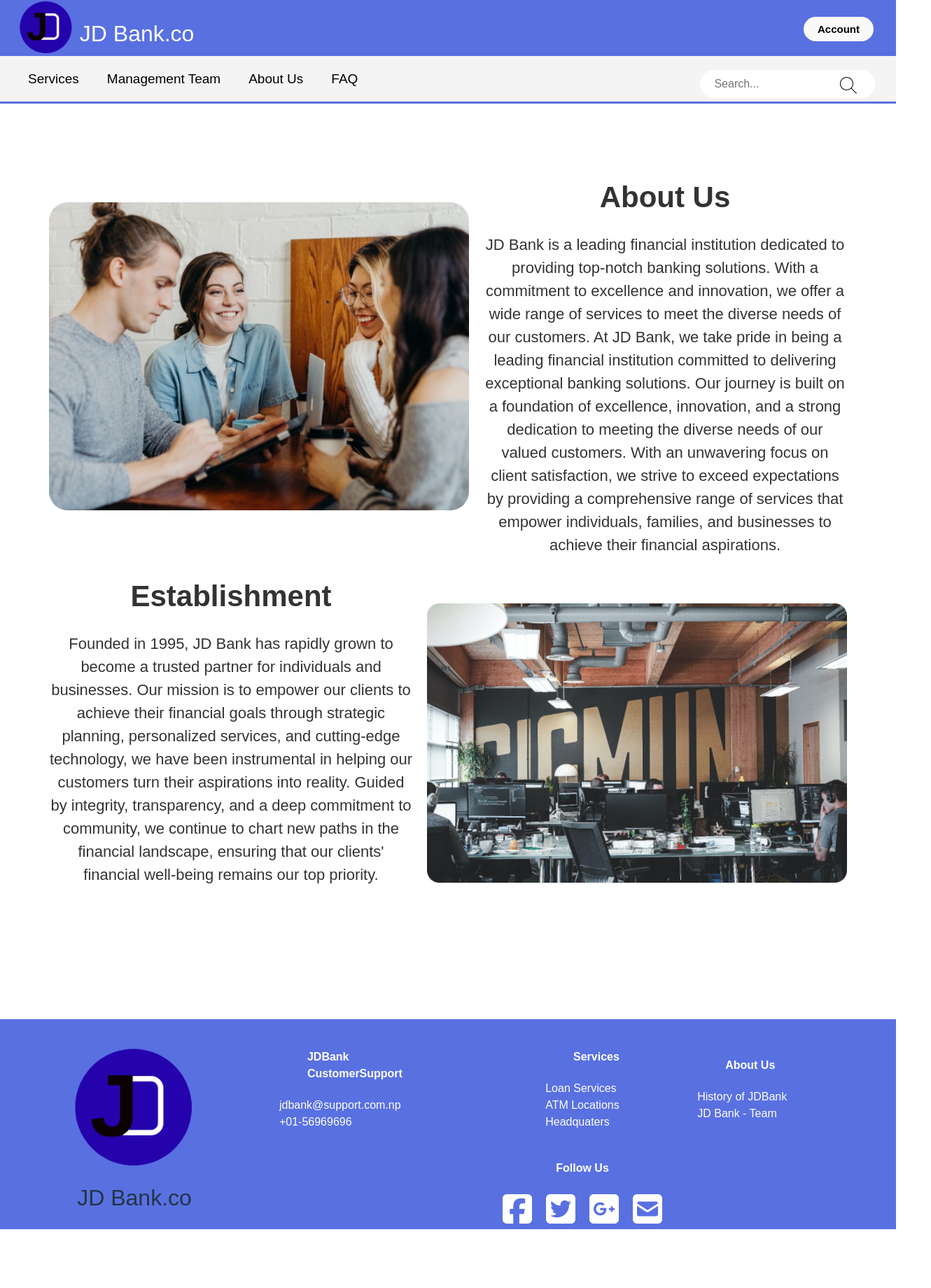
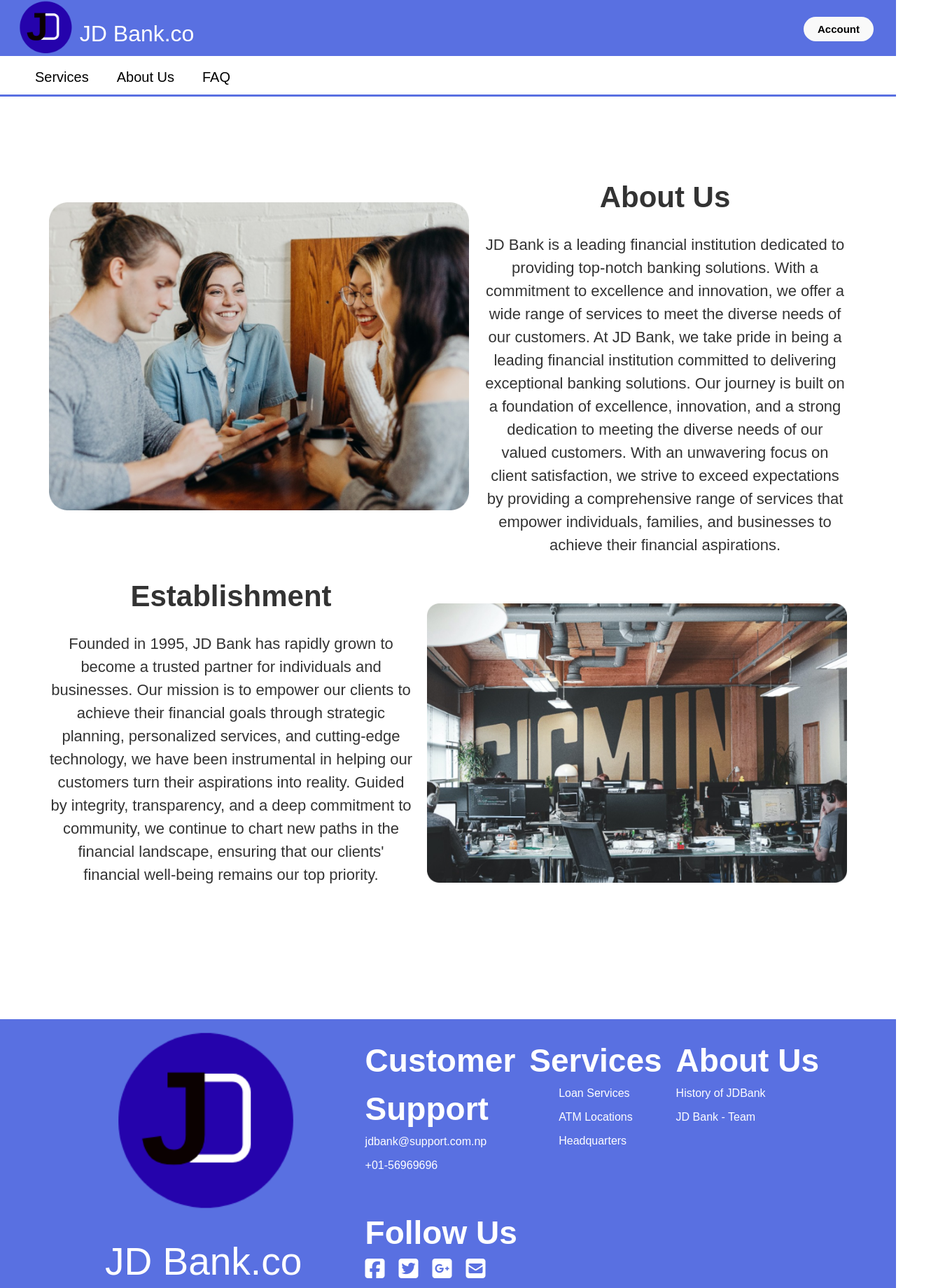
Before and after one commit to sarthakshrestha/JDBankProject, a React (Vite) app: page /AboutUsPage in a window 1280 px wide. Shown: the top 1840 px of the page at 70% size, 1330 px wide, since content can reach past the window. Before the commit the page ends 1756 px from the top, so only its background shows below. Built offline with nearby package versions, Linux system fonts and the light colour scheme.

Commit message:
Header & Footer Update

```diff
--- a/src/Footer/Footer.css
+++ b/src/Footer/Footer.css
@@ -1,105 +1,118 @@
 * {
     box-sizing: border-box;
-}
-
-.footer {
-    position: relative;
-    display: flex;
-
-    width: 100%;
-    height: 300px;
-
-    background-color: #5970e1;
-}
-
-.footerLeft {
-    width: 30%;
-    height: 100%;
-    position: relative;
-    padding-top: 3%;
-
-    font-size: 32px;
-    text-align: center;
-}
-
-.footerLeft img {
-    width: 180px;
-    height: 180px;
-}
-
-.footerRight {
-    width: 70%;
-    height: 100%;
-
-    position: relative;
-    display: block;
-
-    color: white;
-}
-
-.footerRight ul {
-    list-style-type: none;
     margin: 0;
     padding: 0;
 }
 
-.footerRight a {
+.footer {
+    display: flex;
+    justify-content: space-between;
+    align-items: center;
+    width: 100%;
+    background-color: #5970e1; /* Lighter background color */
+    color: white; /* White text color */
+    padding: 40px 20px; /* Increased vertical padding for height */
+    height: 400px; /* Increased height */
+}
+
+.footerLeft {
+    text-align: right; /* Align the logo to the right */
+    margin-left: 130px;
+}
+
+.social-icons .fa{
     color: white;
 }
 
-.footerRightTop {
-    width: 100%;
-    height: 60%;
-    position: relative;
-    display: flex;
-
-    text-align: left;
-    font-size: 16px;
+.footerLogo {
+    width: 270px; /* Increase the width of the logo */
+    height: auto; /* Maintain aspect ratio */
 }
 
-.footerRightTop h4 {
-    position: relative;
-    padding-left: 40px;
+.footer_BankName {
+    font-size: 55px;
+    margin-top: 15px;
 }
 
-.JDBankCustomerSupport {
-    width: 30%;
-    margin: auto;
+.footerRight {
+    display: flex;
+    flex-direction: column;
+    margin-right: 90px;
 }
 
-.services {
-    width: 30%;
-    margin: auto;
+.footerRightTop {
+    display: flex;
+    gap: 20px;
+    margin-bottom: 40px;
 }
 
-.aboutUs {
-    width: 30%;
-    margin: auto;
+h4 {
+    font-size: 46px;
 }
 
-.socialMedia {
-    width: 100%;
-    text-align: center;
+ul {
+    list-style: none;
+    padding: 0;
 }
 
-.socialMedia ul {
-    position: absolute;
-    left: 28%;
-
-    bottom: 10%;
-    display: flex;
+ul li {
+    margin-bottom: 10px;
 }
 
-.social-container {
-    display: flex;
-    justify-content: center;
-    align-items: center;
-    gap: 10px; /* Add a 10px gap between icons */
+/* Style email links to be white */
+ul li a {
+    color: white;
+    text-decoration: none; /* Remove underlines from links */
 }
+
 
 .social-icons {
     display: flex;
-    justify-content: center;
+    gap: 20px;
     align-items: center;
-    gap: 20px; /* Add a 20px gap between icons */
 }
+
+.social i {
+    font-size: 24px;
+}
+
+/* Media query for small screens */
+@media (max-width: 768px) {
+    .footer {
+        flex-direction: column;
+        align-items: center;
+    }
+
+    .footerLeft {
+        text-align: center; /* Center align the logo on small screens */
+        margin-bottom: 20px;
+        margin-right: 25px;
+    }
+
+    .footerLogo {
+        margin-right: 0; /* Remove margin on small screens */
+    }
+
+    .footerRight {
+        text-align: center;
+        margin-left: 25px;
+    }
+
+    .footerRightTop {
+        flex-direction: column;
+        align-items: center;
+        margin-left: 50px;
+    }
+
+    .footer_BankName {
+        font-size: 14px;
+    }
+
+    h4 {
+        font-size: 24px;
+    }
+
+    .social-icons {
+        justify-content: center;
+    }
+}
--- a/src/Footer/Footer.jsx
+++ b/src/Footer/Footer.jsx
@@ -1,25 +1,20 @@
 import "./Footer.css";
 import logo from "./Images/Logo.png";
-import {NavLink} from "react-router-dom";
+import { NavLink } from "react-router-dom";
 
 export default function Footer() {
   return (
-        <>
-            <div className="footer">
+    <footer className="footer">
       <div className="footerLeft">
-                    <img src={logo} alt="Logo"/>
+        <img src={logo} alt="Logo" className="footerLogo" />
         <div className="footer_BankName">JD Bank.co</div>
       </div>
 
       <div className="footerRight">
         <div className="footerRightTop">
           <div className="JDBankCustomerSupport">
-                            <h4>
-                                JDBank
-                                <br/>
-                                CustomerSupport
-                            </h4>
-
+            <h4>Customer</h4>
+            <h4>Support</h4>
             <ul>
               <li>
                 <NavLink to="/Loan Services">jdbank@support.com.np</NavLink>
@@ -40,7 +35,7 @@ export default function Footer() {
                 <NavLink to="/ATMLocations">ATM Locations</NavLink>
               </li>
               <li>
-                                    <NavLink to="/Headquaters">Headquaters</NavLink>
+                <NavLink to="/Headquaters">Headquarters</NavLink>
               </li>
             </ul>
           </div>
@@ -61,41 +56,32 @@ export default function Footer() {
         <div className="footerRightBottom">
           <div className="socialMedia">
             <h4>Follow Us</h4>
-
-                            <section id="lab_social_icon_footer">
-                                <div class="social-container">
             <div class="social-icons">
               <a href="https://www.facebook.com" target="_blank">
                 <i
                   id="social-fb"
-                                                class="fa fa-facebook-square fa-3x social"
+                  class="fa fa-facebook-square fa-2x social"
                 ></i>
               </a>
               <a href="https://www.twitter.com" target="_blank">
-                                            <i
-                                                id="social-tw"
-                                                class="fa fa-twitter-square fa-3x social"
-                                            ></i>
+                <i id="social-tw" class="fa fa-twitter-square fa-2x social"></i>
               </a>
               <a href="https://www.gmail.com" target="_blank">
                 <i
                   id="social-gp"
-                                                class="fa fa-google-plus-square fa-3x social"
+                  class="fa fa-google-plus-square fa-2x social"
                 ></i>
               </a>
-                                        <a href="https://mailto:#" target="_blank">
+              <a href="mailto:" target="_blank">
                 <i
                   id="social-em"
-                                                class="fa fa-envelope-square fa-3x social"
+                  class="fa fa-envelope-square fa-2x social"
                 ></i>
               </a>
             </div>
           </div>
-                            </section>
         </div>
       </div>
-                </div>
-            </div>
-        </>
+    </footer>
   );
 }
--- a/src/Header/Header.css
+++ b/src/Header/Header.css
@@ -70,22 +70,24 @@
   outline: none;
 }
 
+
 .headerLower {
   position: relative;
+  margin-top: 15px;
   display: block;
   width: 100%;
-  height: 65px;
-  background-color: #f4f4f4;
+  height: 40px;
+  margin-left: 50px;
 }
 
 .headerLower_Nav {
-  height: 40px;
+  height: 50px;
   position: absolute;
 
   list-style-type: none;
   display: flex;
 
-  font-size: 19px;
+  font-size: 20px;
   font-weight: bold;
 }
 
@@ -100,13 +102,6 @@
   transition: 0.3s;
 }
 
-.headerLower_SearchBox_containter {
-  position: absolute;
-  right: 2%;
-  top: 30%;
-  text-decoration: none;
-}
-
 svg {
   width: 24px;
   height: 24px;
@@ -117,34 +112,7 @@ svg {
   margin-left: 230px;
 }
 
-.headerLower_SearchBox {
-  display: flex;
-  align-items: center;
-  width: 250px;
-  height: 35px;
-  padding-left: 10px;
-  border: 10px solid white;
-  border-radius: 50px;
-}
-
-.headerLower_SearchBox input {
-  border: none;
-  outline: none;
-  flex: 1;
-}
-
 svg {
   position: relative;
   bottom: 7%;
 }
-
-.headerLower_SearchBox_button {
-  position: absolute;
-  right: 10%;
-  top: 20%;
-
-  background-color: white;
-
-  border-radius: 50px;
-  border: 0px none white;
-}
--- a/src/Header/Header.jsx
+++ b/src/Header/Header.jsx
@@ -55,9 +55,9 @@ export default function Header() {
           <li>
             <NavLink to="/Services">Services</NavLink>
           </li>
-          <li>
-            <NavLink to="/ManagementTeam">Management Team</NavLink>
-          </li>
+          {/*<li>*/}
+          {/*  <NavLink to="/ManagementTeam">Management Team</NavLink>*/}
+          {/*</li>*/}
           <li>
             <NavLink to="/AboutUsPage">About Us</NavLink>
           </li>
@@ -65,24 +65,6 @@ export default function Header() {
             <NavLink to="/FAQ">FAQ</NavLink>
           </li>
         </ul>
-
-        <div className="headerLower_SearchBox_containter">
-          <input
-            className="headerLower_SearchBox"
-            type="search"
-            onChange={searchHandle}
-            placeholder="Search..."
-          />
-          <svg
-            width="24"
-            height="24"
-            xmlns="http://www.w3.org/2000/svg"
-            fill-rule="evenodd"
-            clip-rule="evenodd"
-          >
-            <path d="M15.853 16.56c-1.683 1.517-3.911 2.44-6.353 2.44-5.243 0-9.5-4.257-9.5-9.5s4.257-9.5 9.5-9.5 9.5 4.257 9.5 9.5c0 2.442-.923 4.67-2.44 6.353l7.44 7.44-.707.707-7.44-7.44zm-6.353-15.56c4.691 0 8.5 3.809 8.5 8.5s-3.809 8.5-8.5 8.5-8.5-3.809-8.5-8.5 3.809-8.5 8.5-8.5z" />
-          </svg>
-        </div>
       </div>
       <div className="headerDivider"></div>
     </div>
```
Lines whose indentation alone changed are shown as unchanged.
